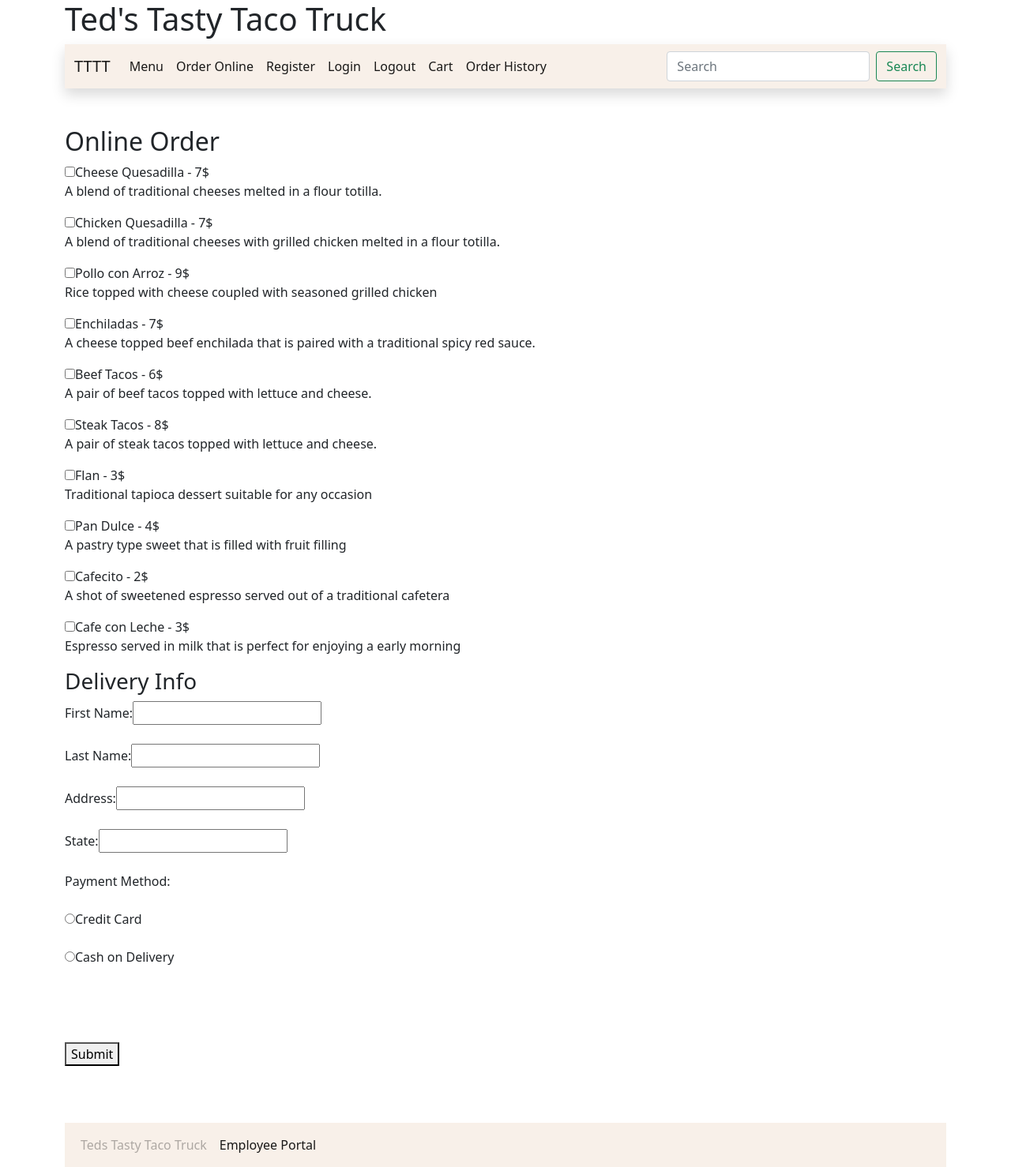
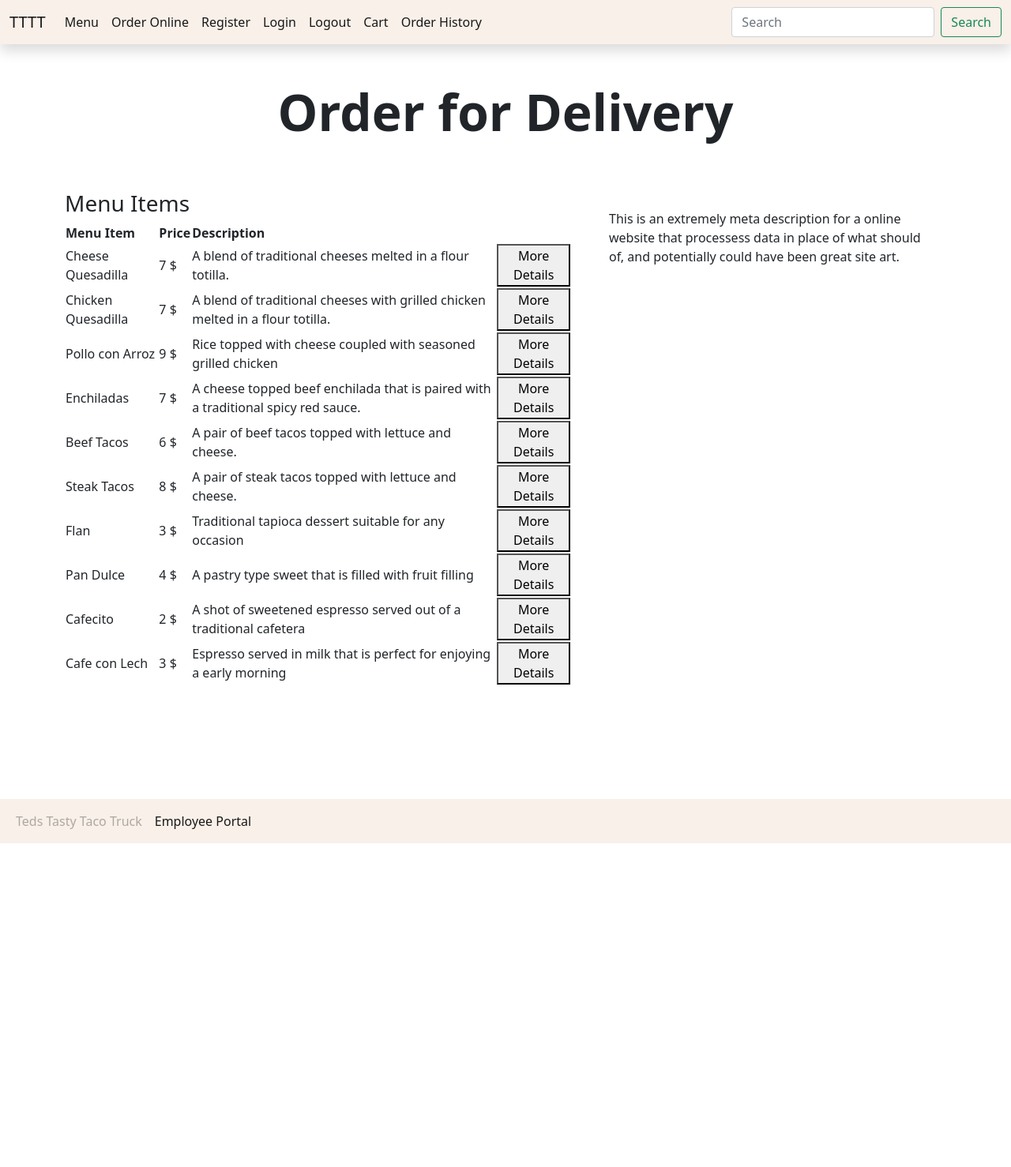
Before and after one commit to astralcodeprojection/mentorcode, a PHP site: the page made by olo copy 7.php in a window 1280 px wide. Shown: the whole page at 79% size. After the commit the page ends 1068 px from the top, so only its background shows below. Run offline with PHP 8.4, Linux system fonts and the light colour scheme; a user stored in the database is signed in; data comes from the database, SQL or seed files in the repository.

Commit message:
dynamic card creation test with flexbox partial

```diff
--- a/index.php
+++ b/index.php
@@ -9,7 +9,7 @@
     <link rel="stylesheet" href="css/style.css">
 </head>
 
-<body>
+<body class="" >
     <?php include("nav.html");?>
 
 <section id="home" class="mainPage">
--- a/olo copy 7.php
+++ b/olo copy 7.php
@@ -1,3 +1,6 @@
+<?php
+    require_once("userscript.php");
+?>
 <!DOCTYPE html>
 <html>
 
@@ -10,140 +13,85 @@
 </head>
 
 <body>
-    <div class="container">
-        <header>
-            <h1>Ted's Tasty Taco Truck</h1>
-        </header>
-       <?php include("nav.html");?>
-        <article class="left">
 
-            <h2>Online Order</h2>
-            <form method="post" action="<?php echo $_SERVER['PHP_SELF']; ?>">
+<?php include("nav.html");?>
+<div class="container">
+    <div class="row text-center">
 
+      <h1 class="display-3 fw-bold">Order for Delivery</h1>
+      <div class="heading-line mb-1"></div>
+    </div>
+        <br><br>
 
+  <!-- START THE DESCRIPTION CONTENT  -->
 
-                <input type="checkbox" name="name" value="Cheese Quesadilla">Cheese Quesadilla - 7$
-                <p>A blend of traditional cheeses melted in a flour totilla.</p>
+      <div class="row">
+        <div class="col-md-7">
+            <article class="left">
 
-
-                <input type="checkbox" name="name" value="Chicken Quesadilla">Chicken Quesadilla - 7$
-                <p>A blend of traditional cheeses with grilled chicken melted in a flour totilla.</p>
-
-
-                <input type="checkbox" name="name" value="Pollo con Arroz">Pollo con Arroz - 9$
-                <p>Rice topped with cheese coupled with seasoned grilled chicken</p>
-
-
-                <input type="checkbox" name="name" value="Enchiladas">Enchiladas - 7$
-                <p>A cheese topped beef enchilada that is paired with a traditional spicy red sauce.</p>
-
-
-                <input type="checkbox" name="name" value="Beef Tacos">Beef Tacos - 6$
-                <p>A pair of beef tacos topped with lettuce and cheese.</p>
-
-
-                <input type="checkbox" name="name" value="Steak Tacos">Steak Tacos - 8$
-                <p>A pair of steak tacos topped with lettuce and cheese.</p>
-
-
-                <input type="checkbox" name="name" value="Flan">Flan - 3$
-                <p>Traditional tapioca dessert suitable for any occasion</p>
-
-
-                <input type="checkbox" name="name" value="Cafecito">Pan Dulce - 4$
-                <p>A pastry type sweet that is filled with fruit filling</p>
-
-
-                <input type="checkbox" name="name" value="Cafecito">Cafecito - 2$
-                <p>A shot of sweetened espresso served out of a traditional cafetera</p>
-
-
-                <input type="checkbox" name="name" value="Cafe con Leche">Cafe con Leche - 3$
-                <p>Espresso served in milk that is perfect for enjoying a early morning</p>
-
-
-                <h3>Delivery Info</h3>
-
-
-                First Name:<input type="text" name="fname">
-                <br>
-                <br>
-                Last Name:<input type="text" name="lname">
-                <br>
-                <br>
-                Address:<input type="text" name="addr">
-                <br>
-                <br>
-                State:<input type="text" name="state">
-                <input type="text" name="total" value="test" hidden>
-                <br>
-                <br>
-                Payment Method:
-                <br><br>
-                <input type="radio" name="paymethod" value="Credit Card">Credit Card
-                <br><br>
-                <input type="radio" name="paymethod" value="Cash on Delivery">Cash on Delivery
-                <br><br><br><br><br>
-
-
-                <button type="submit" value="Submit">Submit</button>
-            </form>
-
-        </article>
-        <article>
             <?php
 
-            require_once("connect-db.php");
-            $error = $success = $name = $total = $fname = $lname = $addr = $state = $paymethod = "";
-            if($_SERVER["REQUEST_METHOD"] == "POST"){
-                $name = $_POST["name"];
-                $total = $_POST["total"];
-                $fname = $_POST["fname"];
-                $lname = $_POST["lname"];
-                $addr = $_POST["addr"];
-                $state = $_POST["state"];
-                $paymethod = $_POST["paymethod"];
+                require_once("connect-db.php");
+                $error1 = "";
 
-
-             $sql="insert into orders (name, total, fname, lname, addr, state, paymethod) VALUES (:name, :total, :fname, :lname, :addr, :state, :paymethod)";
+                $sql = "select * from menuitems";
 
                 $statement1 = $db->prepare($sql);
 
-                $statement1->bindValue(':name', $name);
-                $statement1->bindValue(':total', $total);
-                $statement1->bindValue(':fname', $fname);
-                $statement1->bindValue(':lname', $lname);
-                $statement1->bindValue(':addr', $addr);
-                $statement1->bindValue(':state', $state);
-                $statement1->bindValue(':paymethod', $paymethod);
 
                 if($statement1->execute()){
+                    $customers = $statement1->fetchAll();
                     $statement1->closeCursor();
-                    $success = "??? successfully added.";
-                 }else{
-                    $error="Error entering user.";
-                };
+                }else{
+                    $error1= "Error finding tickets.";
+                }
 
 
-        ?>
-            <?php
-                if($error !=""){
-                    echo "<h3>$error</h3>";
-                }else{
-                    echo "<h3>$success</h3>";
+            ?>
+           <h3>Menu Items</h3>
+            <table>
+                <tr>
 
-                }
+                    <th>Menu Item</th>
+                    <th>Price</th>
+                    <th>Description</th>
 
-        }//end of post
-                ?>
+                    <th></th>
+                </tr>
 
+                <?php
+                    foreach($customers as $c){?>
+                <tr>
+                    <td><?php echo $c["name"];?></td>
+                    <td><?php echo $c["price"]." $";?></td>
 
+                    <td><?php echo $c["descr"];?></td>
 
+                    <td>
+                        <form action="addcart.php" method="post">
+                            <input type="hidden" name="itemId" value="<?php echo $c["itemId"];?>">
+                            <button type="submit">More Details</button>
+                        </form>
+                    </td>
+
+                </tr>
+
+                <?php } ?>
+            </table>
+            <br><br><br>
 
         </article>
-        <?php include("navfooter.php");?>
-
-    </div>
+        </div>
+        <div class="col-md-5">
+            <div class="bg-white p-4 text-start">
+            <p class="fw-light">
+                This is an extremely meta description for a online website that processess data in place of what should of, and potentially could have been great site art.
+            </p>
+            </div>
+        </div>
+      </div>
+  </div>
+      <?php include("navfooter.php");?>
 </body>
 
 </html>
--- a/scss/components/_card.scss
+++ b/scss/components/_card.scss
@@ -0,0 +1,10 @@
+@use "../custom" as *;
+
+.card {
+    display: flex;
+    flex-wrap: wrap;
+}
+
+.card>* {
+    flex: 1 1 160px;
+}
--- a/scss/sections/_mainPage.scss
+++ b/scss/sections/_mainPage.scss
@@ -8,7 +8,6 @@
 
 .picture {
 
-    border: 45px;
-    border-color:black ;
+    border: 10px solid black;
 
 }
--- a/scss/style.css
+++ b/scss/style.css
@@ -1,4 +1,5 @@
 @use 'sections/footer';
 @use 'sections/mainPage';
 @use 'sections/navbar';
+@use 'components/card';
 /*# sourceMappingURL=style.css.map */
--- a/scss/style.scss
+++ b/scss/style.scss
@@ -1,4 +1,6 @@
 //@use 'custom';
+
+@use 'components/card';
 
 @use 'sections/footer';
 @use 'sections/mainPage';
```
Also changed, not shown: olo.php (+18 -34 lines), pscv.php (+29 -12 lines), css/style.css, 2 other files.
